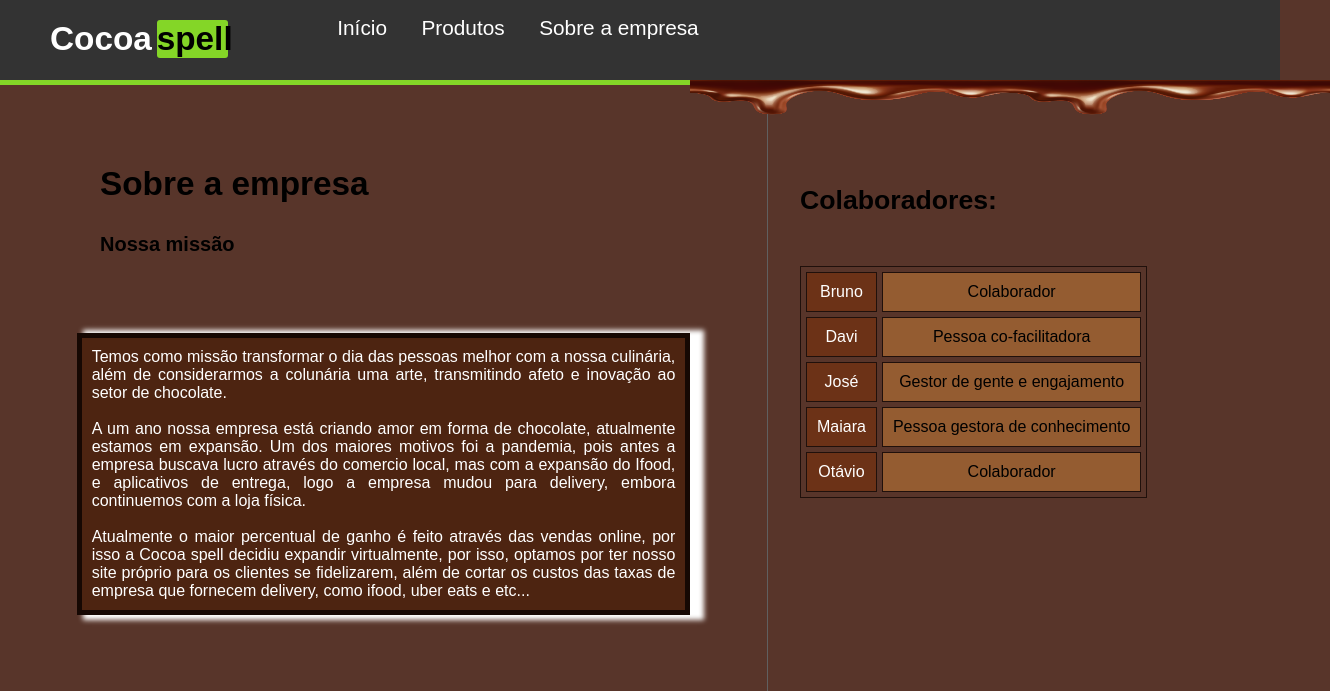
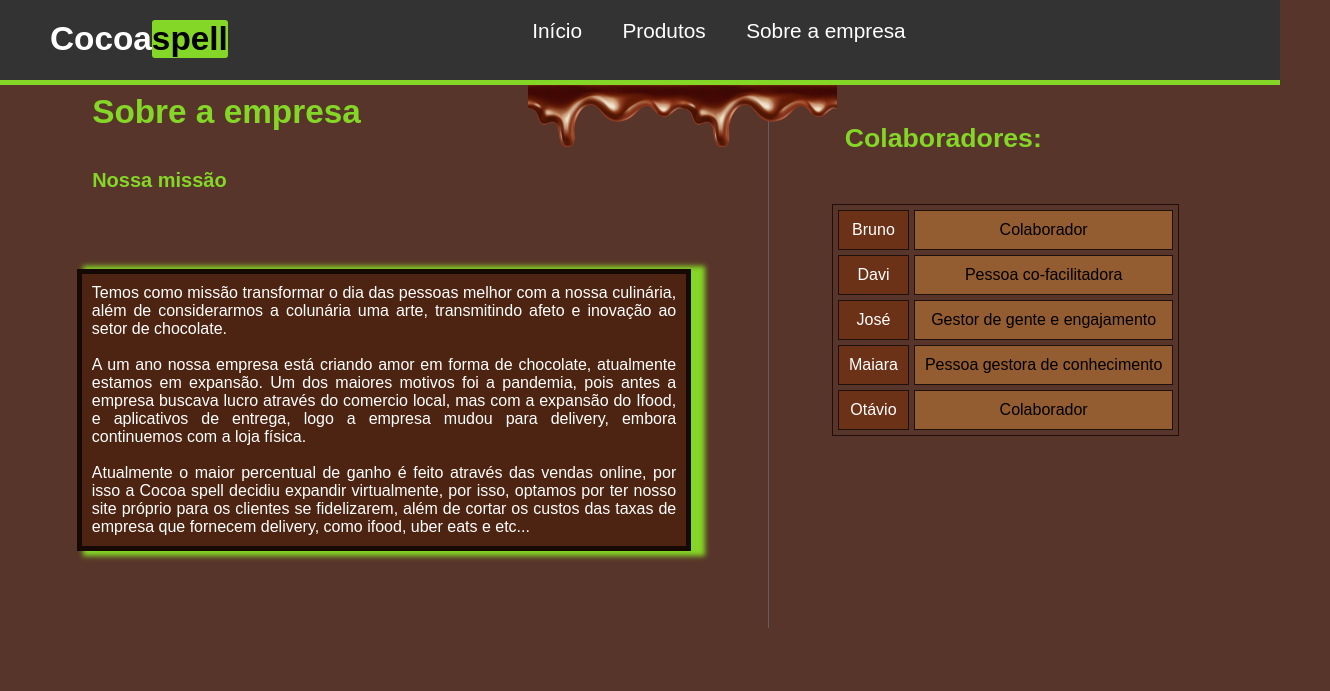
Before and after one commit to elguesabal/Trabalho-em-grupo, a plain HTML site: page quem-somos-nos.html in a window 1280 px wide. Shown: the whole page, 1330 px wide, since content can reach past the window. Drawn offline with Linux system fonts and the light colour scheme.

Commit message:
Update quem-somos-nos.css
mudancas feitas
-cores de titulos trocadas
-cores da sobra da caixa do texto trocada
-imagem trocada
-nova estilizacao hover nos botoes do cabecalho

```diff
--- a/css/quem-somos-nos.css
+++ b/css/quem-somos-nos.css
@@ -5,45 +5,33 @@
     border-bottom: solid 5px #84d627;
     height: 80px;
     box-sizing: content-box;
+    position: sticky;
+    top: 0px
 }
 h1.logo{
     color: white;
     display: inline-block;
     margin: 20px 50px;
 }
-div.spell{
+.spell{
     color: black;
     background-color: #84d627;
     border-radius: 3px;
+    display: block;
+    width: auto;
+}
 
-}
-.menu-toggle{
-    float:right;
-    color:white;
-    background-color: rgb(0, 0, 0);
-    border: solid 1px rgb(0, 0, 0);
-    border-radius: 5px;
-    height: 40px;
-    padding: 10px 20px;
-    margin: 20px 15px;
-}
 .menu{
     display: inline-block;
     vertical-align: top;
     height: 80px;
-}
-.menu li{
-    display:inline-block;
+    margin-left: 15%;
 }
 .cabecalho a {
     text-decoration: none;
     color: white;
     font-size: 1.3em;
     padding: 15px;
-}
-.menu a{
-    padding: 15px;
-
 }
 
 .autenticacao {
@@ -52,76 +40,70 @@
     padding: 25px;
 }
 
-menu a:hover,
-.menu a.selected{
+    /* aki comeca os botoes do cabecalho */
+.menu li{
+    display:inline-block;
+    margin: 3px;
+}
+.menu a:hover {
     background-color: #84d627;
+    transition: background-color 1s;
 }
-.botao{
+.menu a:active {
+    background-image: url("imagens/chocolate2.png");
+}
+
+.registrar{
     border-radius: 30px;
     padding: 10px 25px;
     margin: 10px;
-}
-.destaque{
     background-color: red;
     color: white;
 }
-@media(min-width:679px) {
-.menu-toggle {
-    display: none;
-}
-}
-@media(max-width: 680px){
-    .menu{
-        display: none;
+    /* aki termina os botoes do cabecalho */
 
-    }
-}
-/*ate aki fica o cabeçalho*/
+/*ate termina o cabeçalho*/
 
 img{
-    width: 50%;
-    height: 50%;
-    margin-left: 690px;
-    margin-bottom: px;
+    height: 90%;
+    margin-top: 85px;
+    margin-left: -436px;
+    position: absolute;
+    top: 0px;
 }
 
 
 /*estilo texto em geral comeca aki*/
 h1{
+    color: #84d627;
     font-size: 25pt;
-    margin: 80px 0px 0px 100px;
+    margin: 1% 0px 0px 12%;
 }
 h2{
+    color: #84d627;
     font-size: 15pt;
-    margin: 30px 0px 0px 100px;
-}
-h3{
-    width: ;
+    margin: 5% 0% 0px 12%;
 }
 h3.colaboradores{
+    color: #84d627;
     font-size: 20pt;
-    margin: 100px auto 50px 800px;
+    margin: 3% auto 50px 66%;
 }
 p{
     background-color: #4d2411;
     padding: 10px;
     border: 5px solid #160803;
-    box-shadow: 10px 1px 5px 4px;
+    box-shadow: 10px 1px 5px 4px #84d627;
     text-align: justify;
     color: white;
     margin: 10%;
-}
-p.missao{
-
 }
 p.colaboradores{
     margin:  0px 30px;
 }
 /*estilo texto em geral termina aki*/
 
-*{
-    box-sizing: border-box;
-}
+
 body{
     margin: 0;
     font-family: "Oswald", sans-serif;
@@ -143,7 +125,7 @@
 table#tabela{
     border: 1px solid #20100b;
     border-spacing: 5px;
-    margin-left: 800px;
+    margin-left: 65%;
 }
 
 table#tabela td
@@ -161,4 +143,15 @@
 /* tabela termina aki */
 
 
-/* #ffa600 cor do pornhub pra mudar a cor do cabecalho caso meu gurpo tope*/
+
+
+
+
+
+
+
+
+
+
+
+/* #ffa600 cor do pornhub pra mudar a cor do cabecalho caso meu gurpo aceite*/
```
